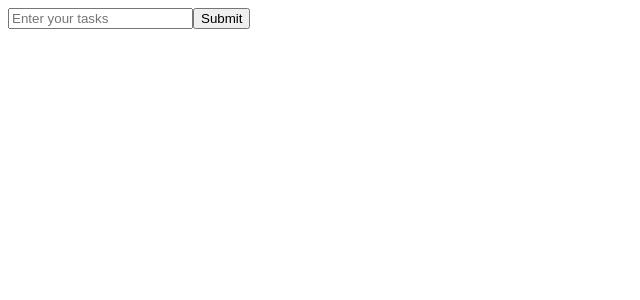
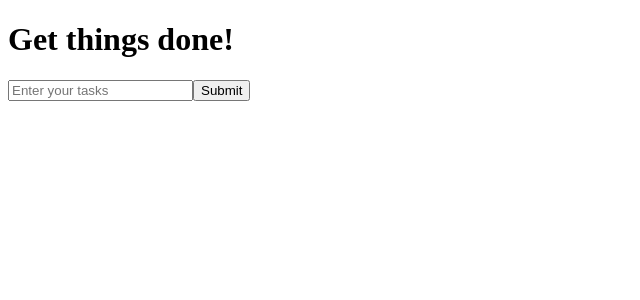
Before and after one commit to bhanvi-gautam/todosList, a React (Create React App) app: page / in a window 1280 px wide. Shown: the top 300 px of the page, without its empty margins (0-640 px from the left). Built offline with nearby package versions, Linux system fonts and the light colour scheme.

Commit message:
todo component handled 2

```diff
--- a/src/components/Todo.js
+++ b/src/components/Todo.js
@@ -1,7 +1,18 @@
 import React from "react";
+import { FontAwesomeIcon } from "@fortawesome/react-fontawesome";
+import { faPenToSquare } from "@fortawesome/free-regular-svg-icons";
+import { faTrash } from "@fortawesome/free-solid-svg-icons";
 
-const Todo = () => {
-  return <div></div>;
+const Todo = ({ task }) => {
+  return (
+    <div>
+      <p>{task.task} </p>
+      <div>
+        <FontAwesomeIcon icon={faPenToSquare} />
+        <FontAwesomeIcon icon={faTrash} />
+      </div>
+    </div>
+  );
 };
 
 export default Todo;
--- a/src/components/TodoForm.js
+++ b/src/components/TodoForm.js
@@ -16,6 +16,7 @@ const TodoForm = ({ addTodo }) => {
       <input
         type="text"
         placeholder="Enter your tasks"
+        value={value}
         onChange={handleChange}
       />
       <button>Submit</button>
--- a/src/components/TodoWrapper.js
+++ b/src/components/TodoWrapper.js
@@ -2,10 +2,11 @@ import { useState } from "react";
 import { v4 as uuidv4 } from "uuid";
 import React from "react";
 import TodoForm from "./TodoForm";
+import Todo from "./Todo";
 
 uuidv4();
 const TodoWrapper = () => {
-  const { todos, setTodos } = useState([]);
+  const [todos, setTodos] = useState([]);
   const addTodo = (todo) => {
     setTodos([
       ...todos,
@@ -14,7 +15,11 @@ const TodoWrapper = () => {
   };
   return (
     <div>
+      <h1>Get things done!</h1>
       <TodoForm addTodo={addTodo} />
+      {todos.map((todo, index) => (
+        <Todo task={todo} key={index} />
+      ))}
     </div>
   );
 };
```
